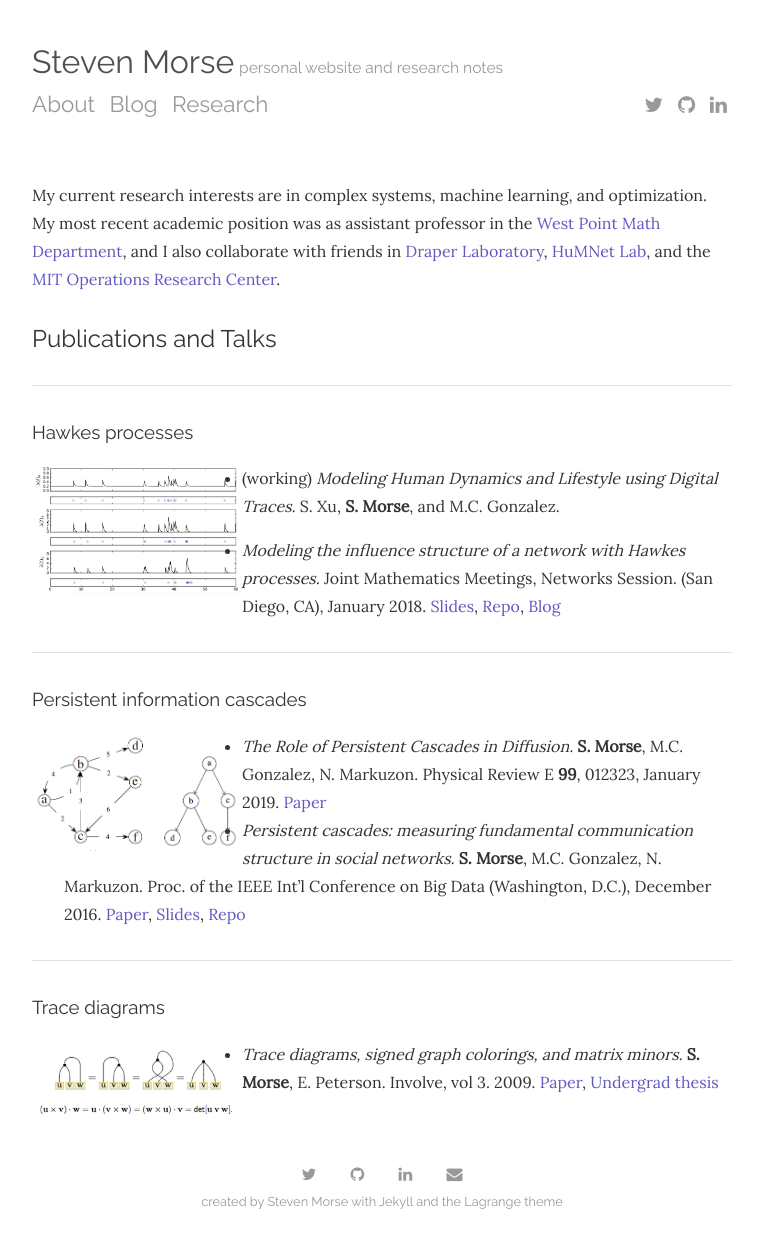
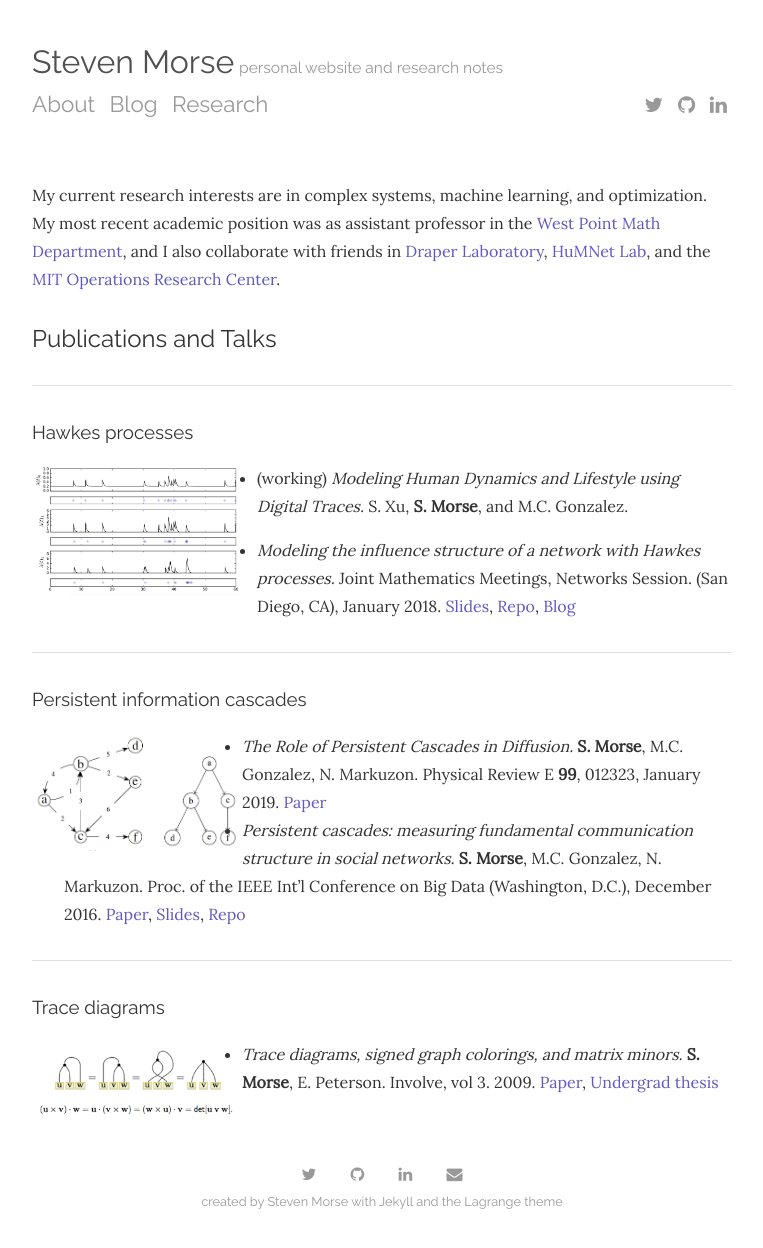
Before and after one commit to stmorse/stmorse.github.io, a Jekyll site: the page built from research.md, in a window 1280 px wide. Shown: the whole page, without its empty margins (258-1021 px from the left). Built offline with Jekyll 4.4.1, drawn with Linux system fonts in a browser that asks for light colours; nearby versions of some CDN libraries.

Commit message:
try padding 2

```diff
--- a/research.md
+++ b/research.md
@@ -12,7 +12,7 @@ My current research interests are in complex systems, machine learning, and opti
 
 ### Hawkes processes
 
-<img align="left" width="30%" padding="0 15px" src="{{ site.baseurl }}/images/example_multivar.png" alt="hawkes">
+<img style="padding: 0 15px 0 0; float: left;" width="30%" src="{{ site.baseurl }}/images/example_multivar.png" alt="hawkes">
 
 - (working) *Modeling Human Dynamics and Lifestyle using Digital Traces.* S. Xu, **S. Morse**, and M.C. Gonzalez.
 
```
